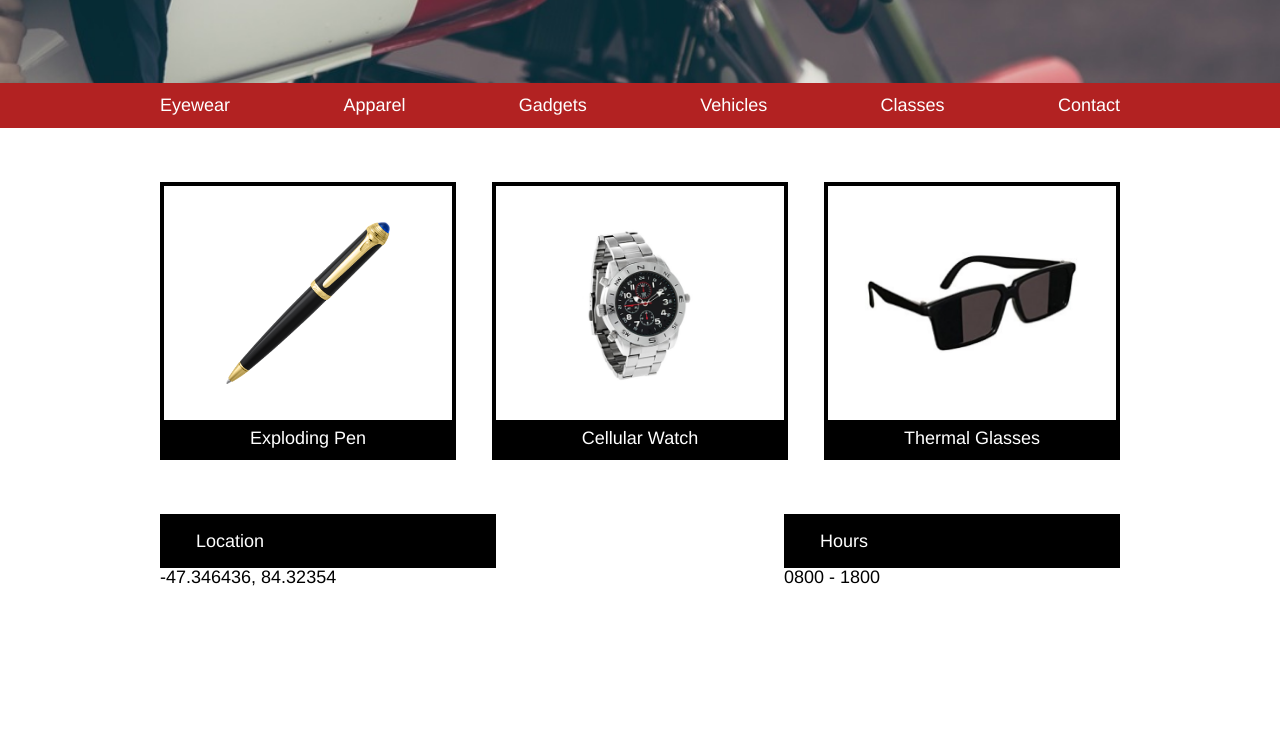
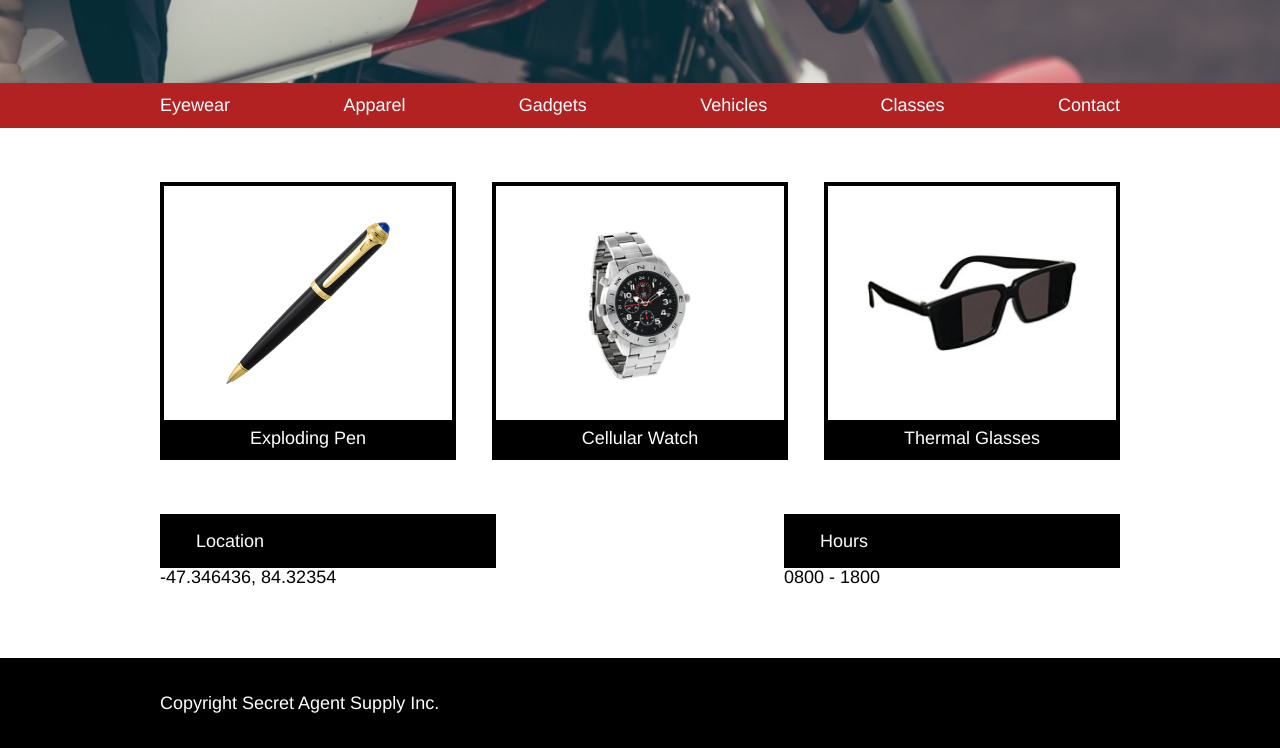
Before and after one commit to edward8e/SecretAgentSupply, a plain HTML site: page index.html in a window 1280 px wide. Shown: the part 418-1166 px from the top of the page. Before the commit the page ends 1023 px from the top, so only its background shows below. Drawn offline with Linux system fonts and the light colour scheme.

Commit message:
Finished first draft of website

```diff
--- a/resources/css/style.css
+++ b/resources/css/style.css
@@ -106,3 +106,13 @@ border: 4px solid black;
 .location div+span, .hours div+span{
   color: black;
 }
+
+  /*BOTTOM FOOTER BAR*/
+
+footer{
+  background-color: black;
+  height: 5rem;
+  margin-top: 4rem;
+  display: flex;
+  align-items: center;
+}
```
